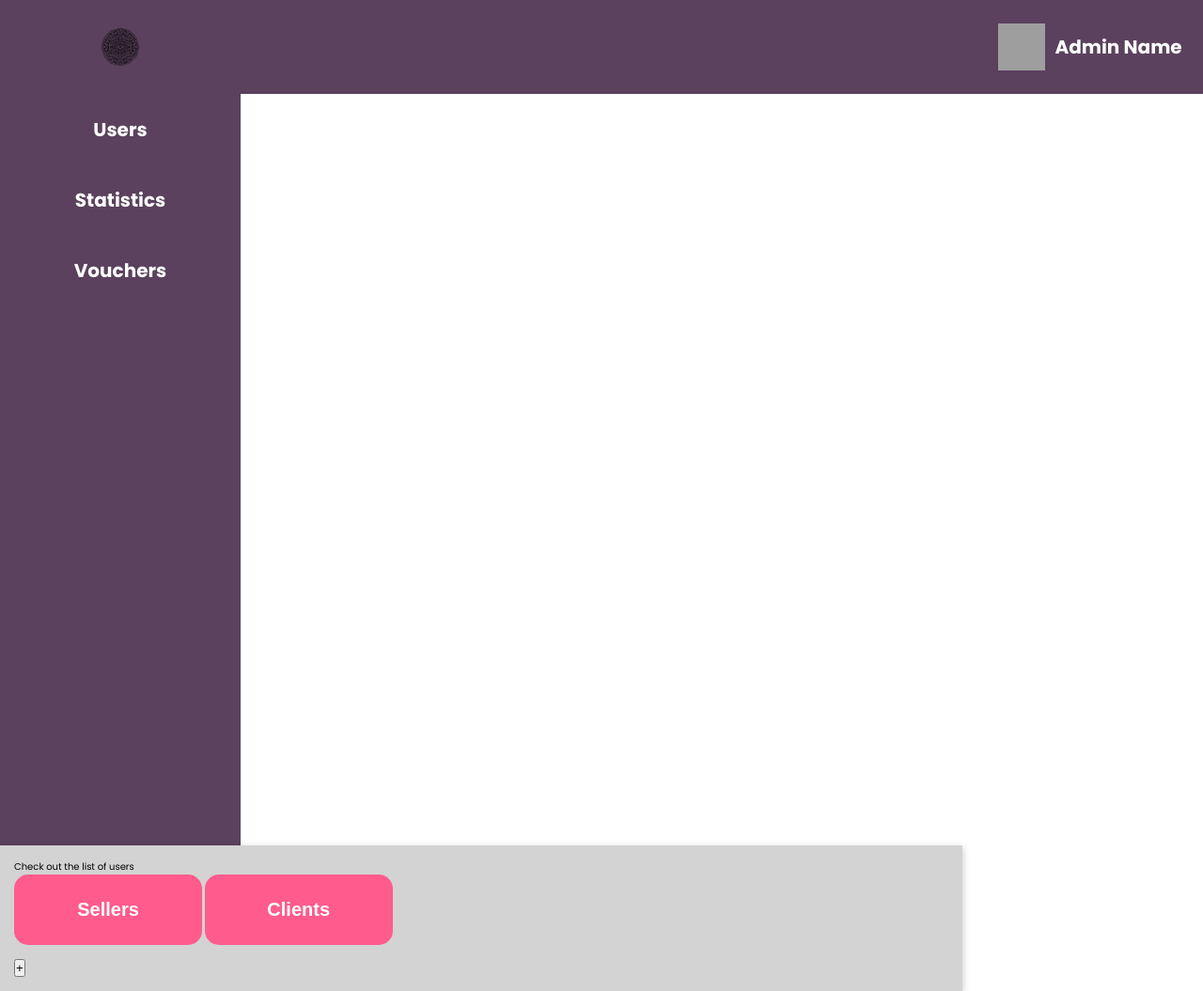
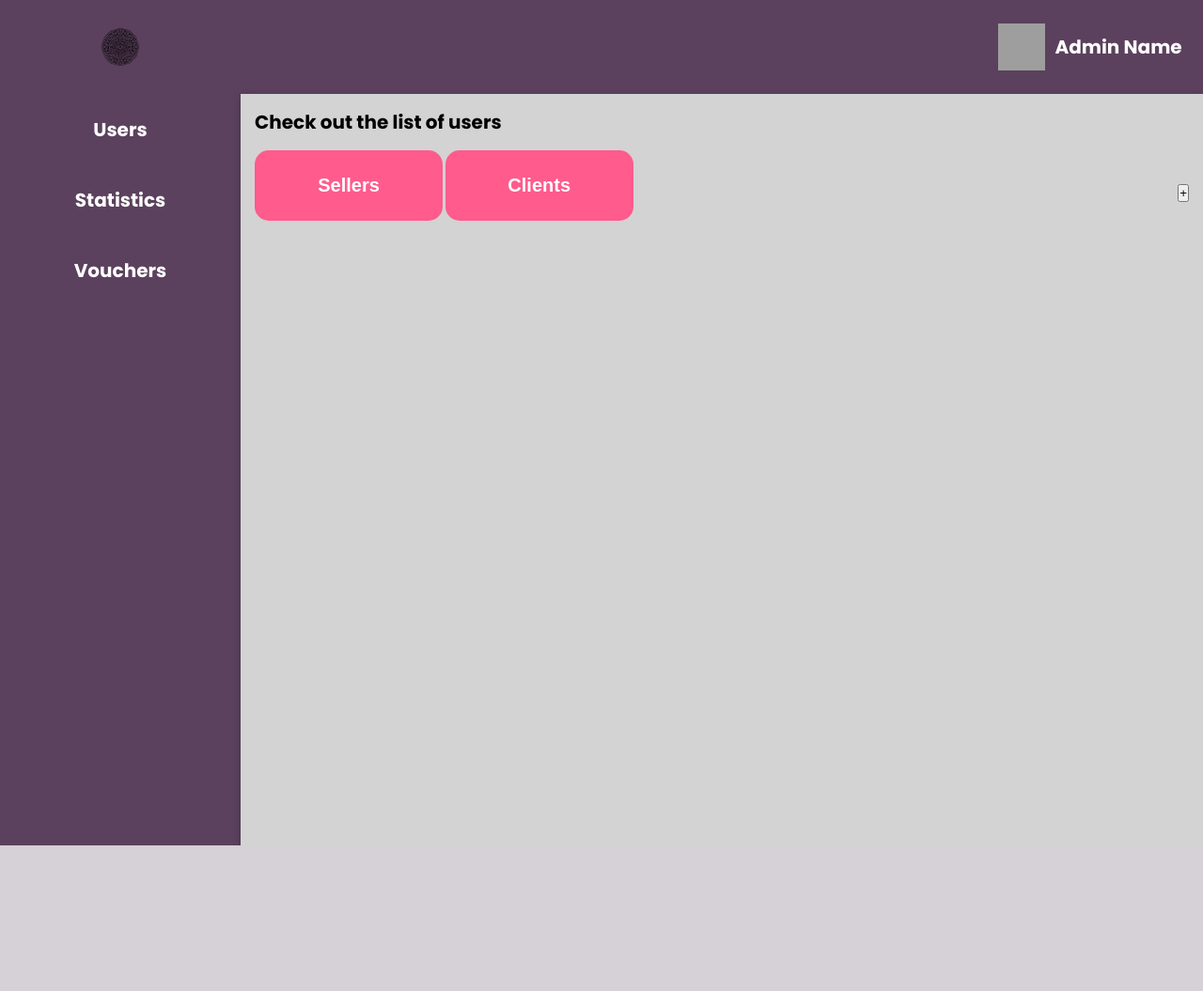
Before and after one commit to rami3rouhana/ecommerce, a PHP site: page /clients.html in a window 1280 px wide. Shown: the whole page at 94% size. After the commit the page ends 900 px from the top, so only its background shows below. Run offline with PHP 8.4, Linux system fonts and the light colour scheme; grey boxes are pictures that could not be loaded.

Commit message:
adding and styling clients table container

```diff
--- a/admin-electron/clients.html
+++ b/admin-electron/clients.html
@@ -8,6 +8,7 @@
     <title>Clients</title>
 </head>
 <body>
+    <div class="container">
         <div class="top-nav">
             <div class="logo-div">
                 <img class="logo" src="./images/CircularOrnament2.svg">
@@ -40,5 +41,6 @@
                 </div>
             </div>
         </div>
+    </div>
 </body>
 </html>
--- a/admin-electron/styles/styles.css
+++ b/admin-electron/styles/styles.css
@@ -176,3 +176,25 @@ html{
     margin-bottom: 15px;
     cursor: pointer;
 }
+
+.add-seller{
+    display: flex;
+    align-items: center;
+}
+
+.input-seller{
+    width: 150px;
+    border-radius: 10px;
+}
+
+.main-buttons{
+    display: flex;
+    justify-content: space-between;
+}
+
+.main-header-title{
+    color: black;
+    font-weight: bolder;
+    font-size: 2rem;
+    margin-bottom: 15px;
+}
```
Lines whose indentation alone changed are shown as unchanged.
